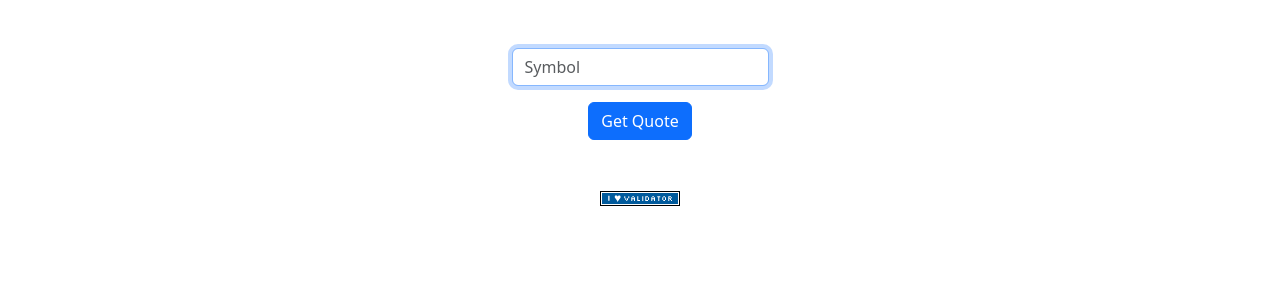
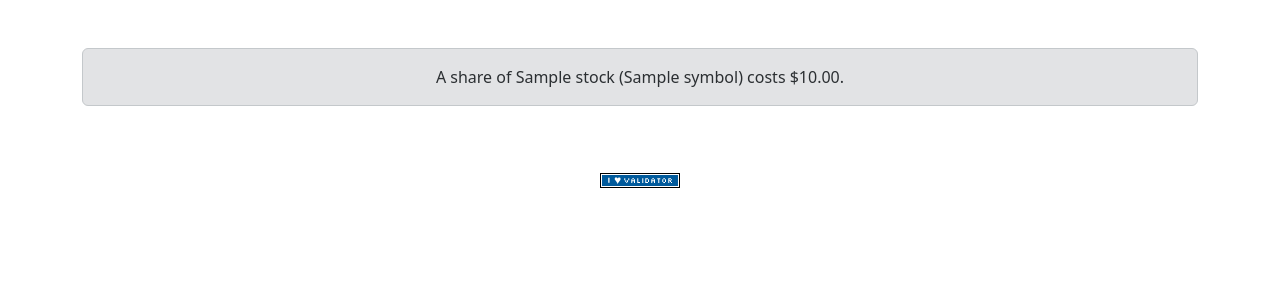
Before and after one commit to inirushanth-png/CS50x-Final-Project, a Flask app: template templates/quoted.html in a window 1280 px wide. Shown: the part 76-376 px from the top of the page. Run offline with Flask 3, Linux system fonts and the light colour scheme; the template is opened without the code that fills it: most values are stand-ins (such as "Sample title", 1, 10 or a date in 2020); some libraries are stand-ins or nearby versions.

Commit message:
automated commit by check50 [check50=True]

```diff
--- a/app.py
+++ b/app.py
@@ -225,6 +225,7 @@ def register():
             )
         except ValueError:
             return apology("username already exists", 400)
+
         # Remember which user has logged in
         session["user_id"] = new_user_id
 
--- a/templates/quoted.html
+++ b/templates/quoted.html
@@ -1,14 +1,11 @@
 {% extends "layout.html" %}
 
 {% block title %}
-    Quote
+    Quoted
 {% endblock %}
 
 {% block main %}
-    <form action="/quote" method="post">
-        <div class="mb-3">
-            <input autocomplete="off" autofocus class="form-control mx-auto w-auto" name="symbol" placeholder="Symbol" type="text">
-        </div>
-        <button class="btn btn-primary" type="submit">Get Quote</button>
-    </form>
+    <div class="alert alert-secondary" role="alert">
+        A share of {{ stock.name }} ({{ stock.symbol }}) costs {{ stock.price | usd }}.
+    </div>
 {% endblock %}
```
Also changed, not shown: templates/quote.html (added, +14 -0 lines).
